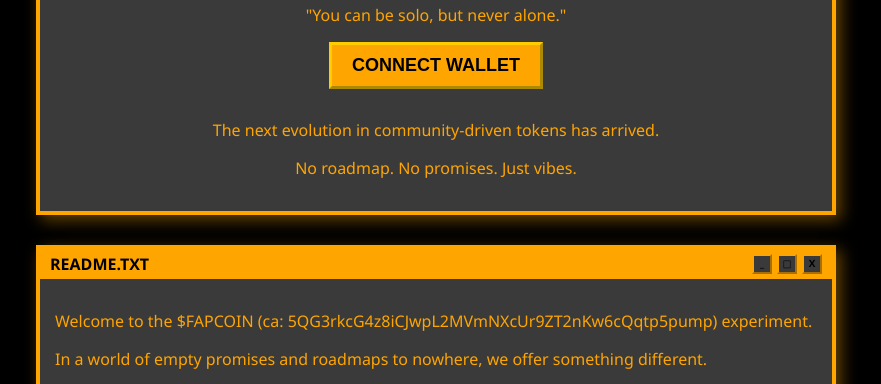
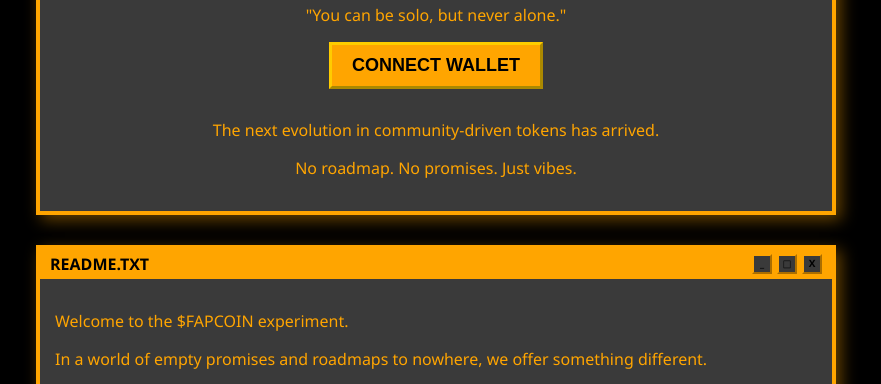
Before and after one commit to alphasoldev/FAPCOIN-, a plain HTML site: page Index.html in a window 1280 px wide. Shown: the part 416-800 px from the top of the page, without its empty margins (204-1085 px from the left). Drawn offline with Linux system fonts and the light colour scheme.

Commit message:
Update Index.html

```diff
--- a/Index.html
+++ b/Index.html
@@ -259,7 +259,7 @@
                 </div>
             </div>
             <div class="vb-content">
-                <p>Welcome to the $FAPCOIN (ca: 5QG3rkcG4z8iCJwpL2MVmNXcUr9ZT2nKw6cQqtp5pump) experiment.</p>
+                <p>Welcome to the $FAPCOIN experiment.</p>
                 <p>In a world of empty promises and roadmaps to nowhere, we offer something different.</p>
                 <p>No utility. No whitepaper. No expectations.</p>
                 <p>$FAPCOIN exists because it can.</p>
```
